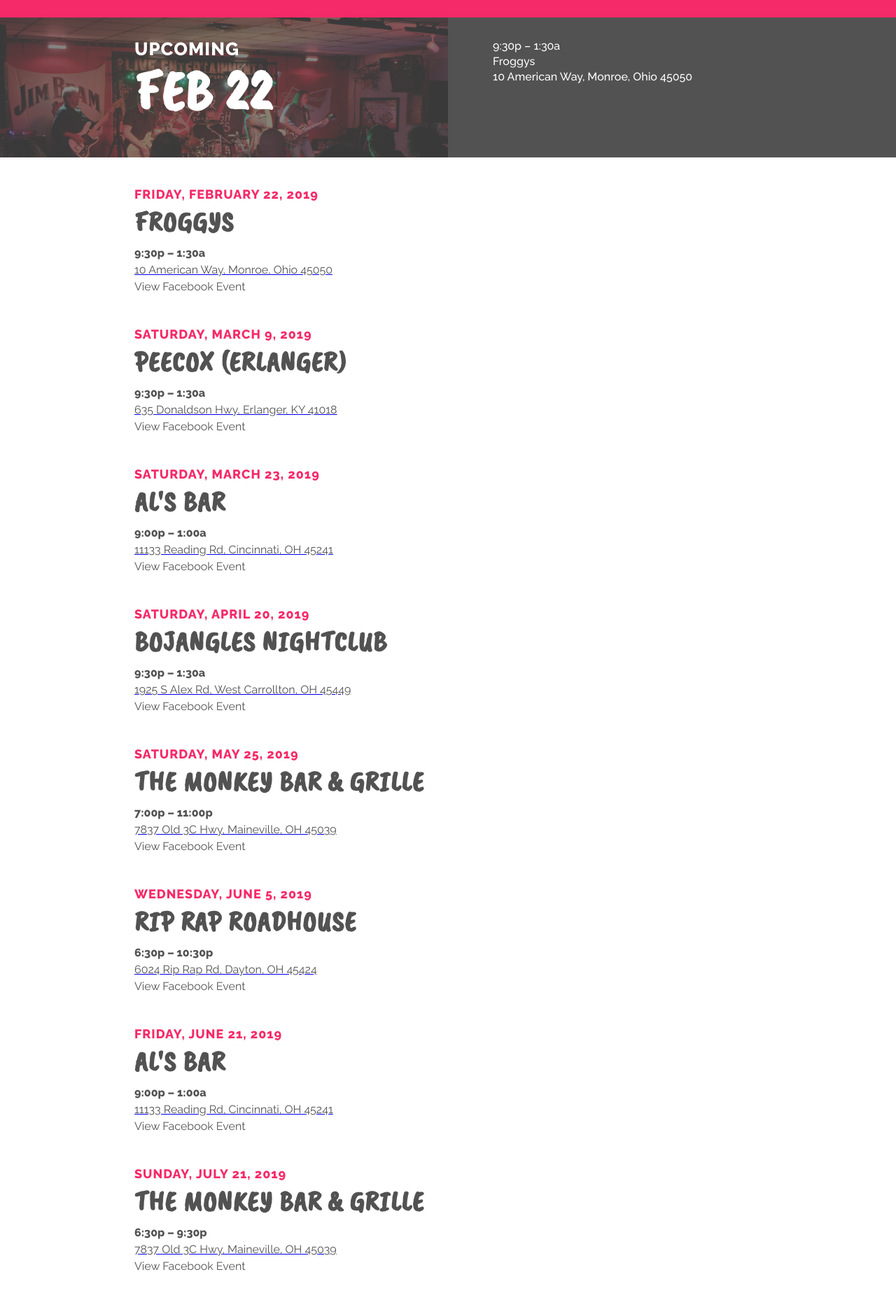
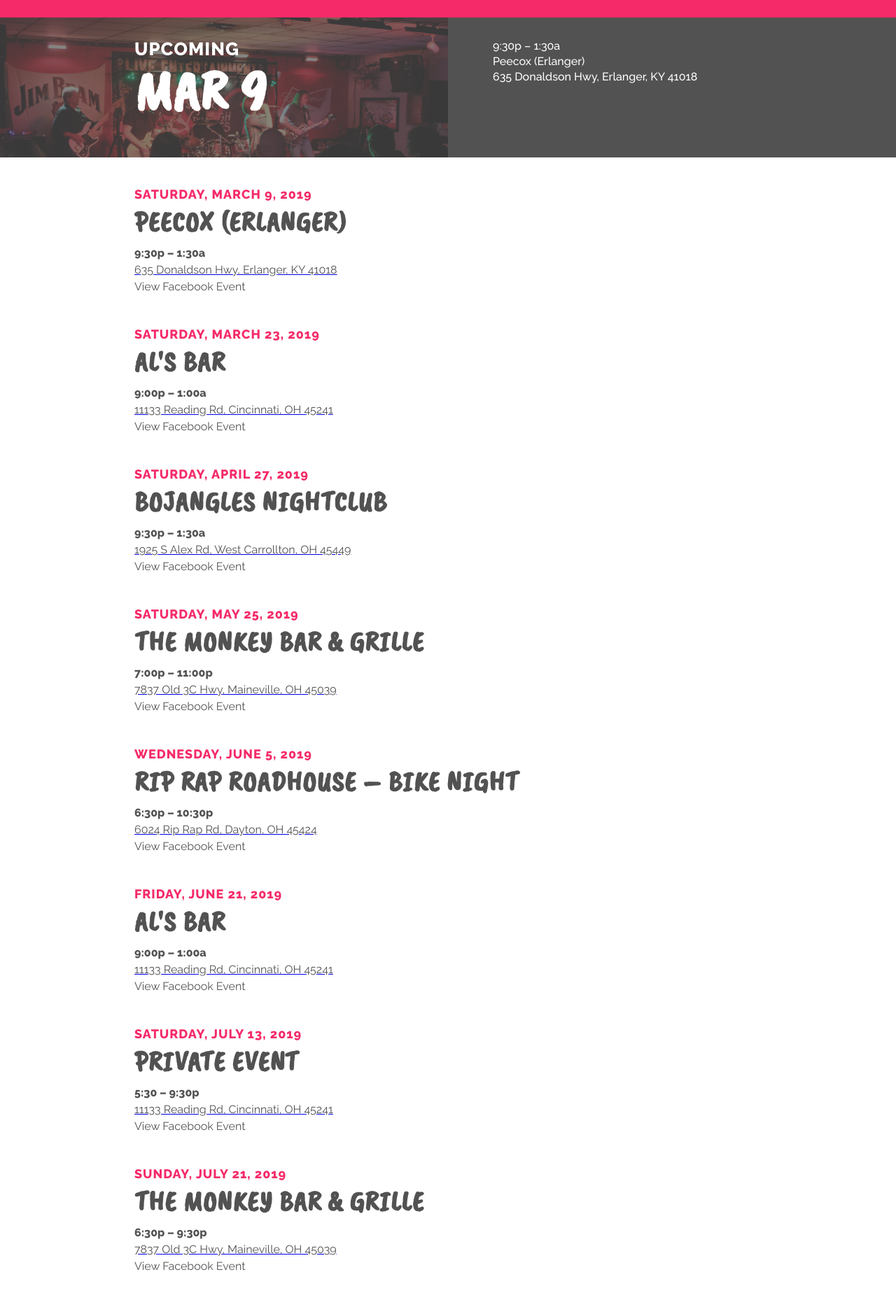
Before and after one commit to sarahsugawara/sarahsugar-website, a plain HTML site: page events.html in a window 1280 px wide. Shown: the part 165-2033 px from the top of the page at 70% size. Drawn offline with nearby package versions, Linux system fonts and the light colour scheme.

Commit message:
Updated events and dates.

```diff
--- a/events.html
+++ b/events.html
@@ -59,22 +59,15 @@
             <div class="image-overlay--dark-grey"></div>
             <div class="upcoming--text--container">
                 <h3 class="upcoming">Upcoming</h3>
-                <h4 class="upcoming--date">Feb 22</h4>
+                <h4 class="upcoming--date">Mar 9</h4>
             </div>
         </div>
         <div class="upcoming--container--2 page--grey">
             <p>9:30p – 1:30a<br/>
-            Froggys<br />
-            10 American Way, Monroe, Ohio 45050</p>
+            Peecox (Erlanger)<br />
+            635 Donaldson Hwy, Erlanger, KY 41018</p>
         </div>
         <div class="all-gigs--container page--white">
-            <div class="gig--container">
-                <h3>Friday, February 22, 2019</h3>
-                <h4>Froggys</h4>
-                <h5>9:30p – 1:30a</h5>
-                <a href="https://www.google.com/maps/place/FROGGYS/@39.4404666,-84.345938,17z/data=!3m1!4b1!4m5!3m4!1s0x88405eae328062cb:0x9a7c9e4c314727f5!8m2!3d39.4404625!4d-84.3437493"><p>10 American Way, Monroe, Ohio 45050</p></a>
-                <a class="facebook-link" href="https://www.facebook.com/events/363023577840986/"><p>View Facebook Event</p></a>
-            </div>
             <div class="gig--container">
                 <h3>Saturday, March 9, 2019</h3>
                 <h4>Peecox (Erlanger)</h4>
@@ -90,7 +83,7 @@
                 <a class="facebook-link" href="https://www.facebook.com/events/1094417400737588/"><p>View Facebook Event</p></a>
             </div>
             <div class="gig--container">
-                <h3>Saturday, April 20, 2019</h3>
+                <h3>Saturday, April 27, 2019</h3>
                 <h4>BoJangles Nightclub</h4>
                 <h5>9:30p – 1:30a</h5>
                 <a href="https://www.google.com/maps/place/BoJangles+Nightclub/@39.6469357,-84.2460044,17z/data=!3m1!4b1!4m5!3m4!1s0x884088443ace3587:0xeb4b756b71be2cce!8m2!3d39.6469357!4d-84.2438104"><p>1925 S Alex Rd, West Carrollton, OH 45449</p></a>
@@ -105,7 +98,7 @@
             </div>
             <div class="gig--container">
                 <h3>Wednesday, June 5, 2019</h3>
-                <h4>Rip Rap Roadhouse</h4>
+                <h4>Rip Rap Roadhouse – Bike Night</h4>
                 <h5>6:30p – 10:30p</h5>
                 <a href="https://www.google.com/maps/place/Rip+Rap+Roadhouse/@39.8427481,-84.169044,17z/data=!3m1!4b1!4m5!3m4!1s0x883f7df251dda46b:0x45c64894849bfd65!8m2!3d39.842744!4d-84.16685"><p>6024 Rip Rap Rd, Dayton, OH 45424</p></a>
                 <a class="facebook-link" href="https://www.facebook.com/events/2652094055017007/"><p>View Facebook Event</p></a>
@@ -114,6 +107,13 @@
                 <h3>Friday, June 21, 2019</h3>
                 <h4>Al's Bar</h4>
                 <h5>9:00p – 1:00a</h5>
+                <a href="https://www.google.com/maps/place/Al's+Bar/@39.2710038,-84.4153684,17z/data=!3m1!4b1!4m5!3m4!1s0x8840518a150ff029:0x93abb40e0a5098e5!8m2!3d39.2710038!4d-84.4131744"><p>11133 Reading Rd, Cincinnati, OH 45241</p></a>
+                <a class="facebook-link" href="https://www.facebook.com/events/2108840946072543/"><p>View Facebook Event</p></a>
+            </div>
+            <div class="gig--container">
+                <h3>Saturday, July 13, 2019</h3>
+                <h4>Private Event</h4>
+                <h5>5:30 – 9:30p</h5>
                 <a href="https://www.google.com/maps/place/Al's+Bar/@39.2710038,-84.4153684,17z/data=!3m1!4b1!4m5!3m4!1s0x8840518a150ff029:0x93abb40e0a5098e5!8m2!3d39.2710038!4d-84.4131744"><p>11133 Reading Rd, Cincinnati, OH 45241</p></a>
                 <a class="facebook-link" href="https://www.facebook.com/events/2108840946072543/"><p>View Facebook Event</p></a>
             </div>
```
Also changed, not shown: index.html (+6 -6 lines).
